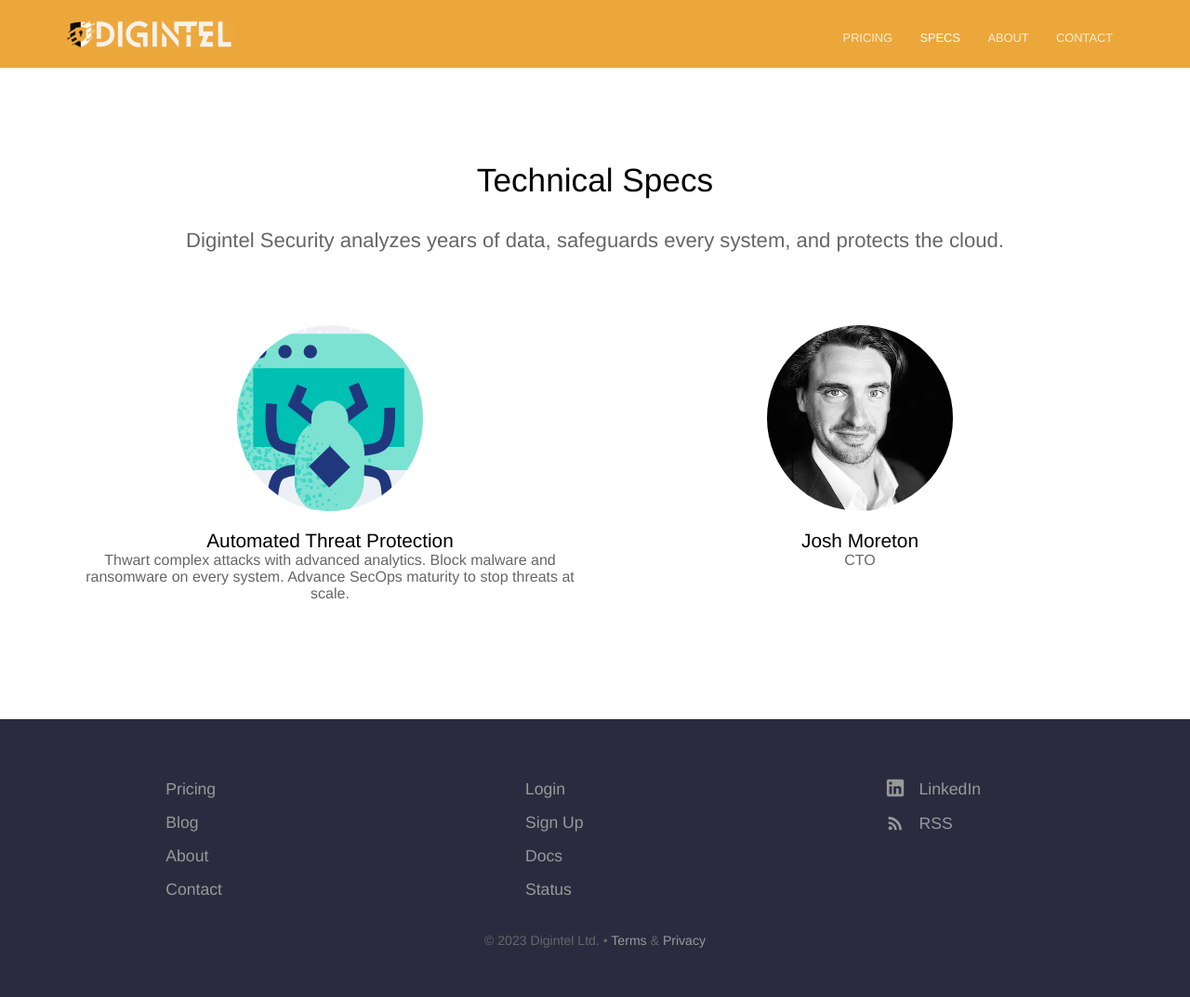
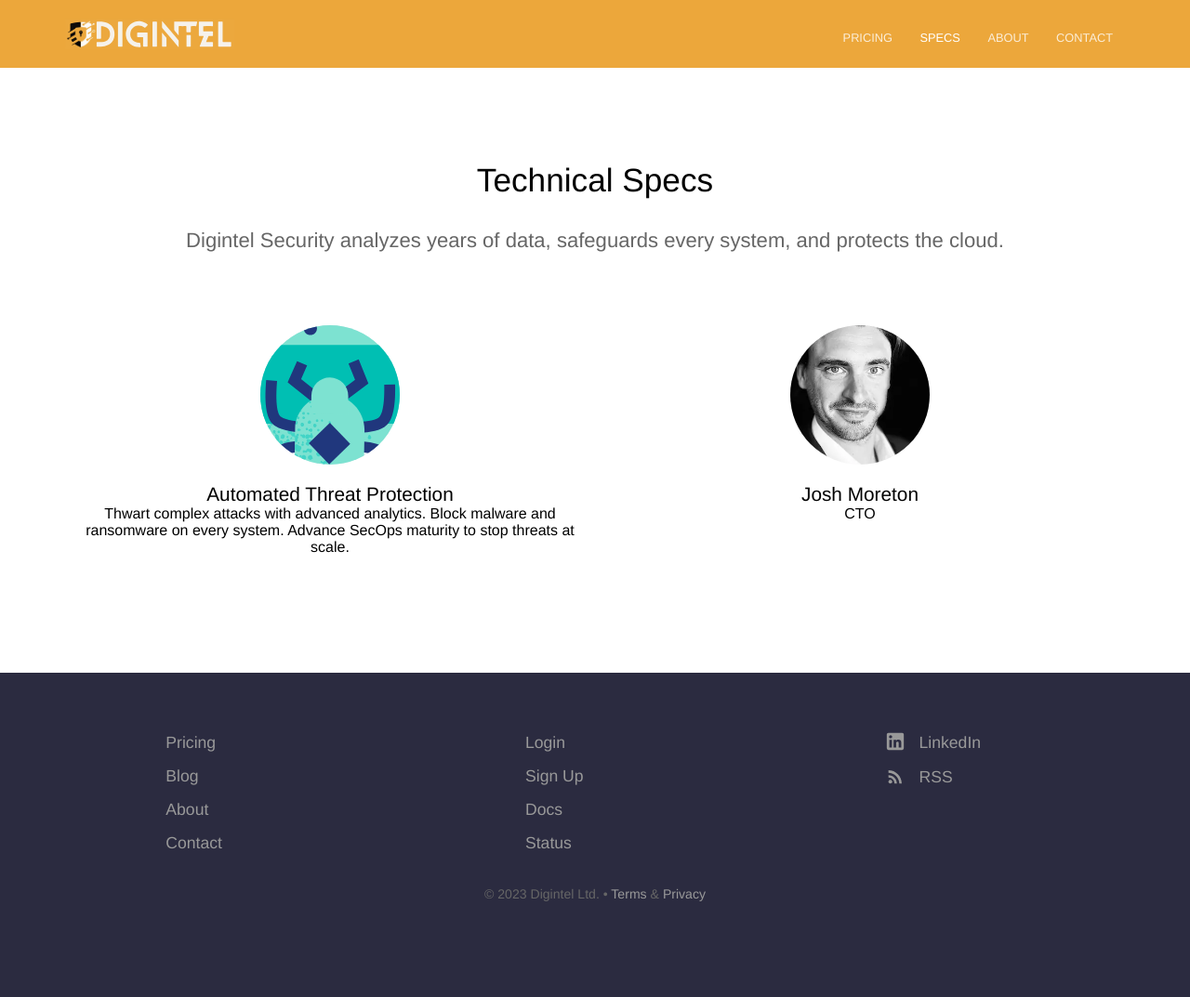
Before and after one commit to Josh-moreton/Josh-moreton.github.io, a Jekyll site: the page built from specs.html, in a window 1280 px wide. Shown: the whole page at 93% size. Built offline with Jekyll 4.4.1, drawn with Linux system fonts in a browser that asks for light colours; after the commit the page ends 1023 px from its top, so only the background shows below that.

Commit message:
import specscss

```diff
--- a/_sass/specs.scss
+++ b/_sass/specs.scss
@@ -1,4 +1,4 @@
-.staff {
+.specs {
 	padding: 0;
 	list-style: none;
 	@extend %flexbox;
--- a/css/screen.scss
+++ b/css/screen.scss
@@ -8,6 +8,7 @@
 @import "layout";
 @import "pricing";
 @import "staff";
+@import "specs";
 @import "contact";
 @import "blog";
 @import "forms";
--- a/specs.html
+++ b/specs.html
@@ -4,7 +4,7 @@ description: >-
   Digintel Security analyzes years of data, safeguards every system, and protects the cloud.
 ---
 
-<ul class="staff">
+<ul class="specs">
 	{% for person in site.tech_specs %}
 		<li>
 			<div class="square-image"><img src="{% include relative-src.html src=person.image_path %}" alt="{{ person.name }}"/></div>
```
